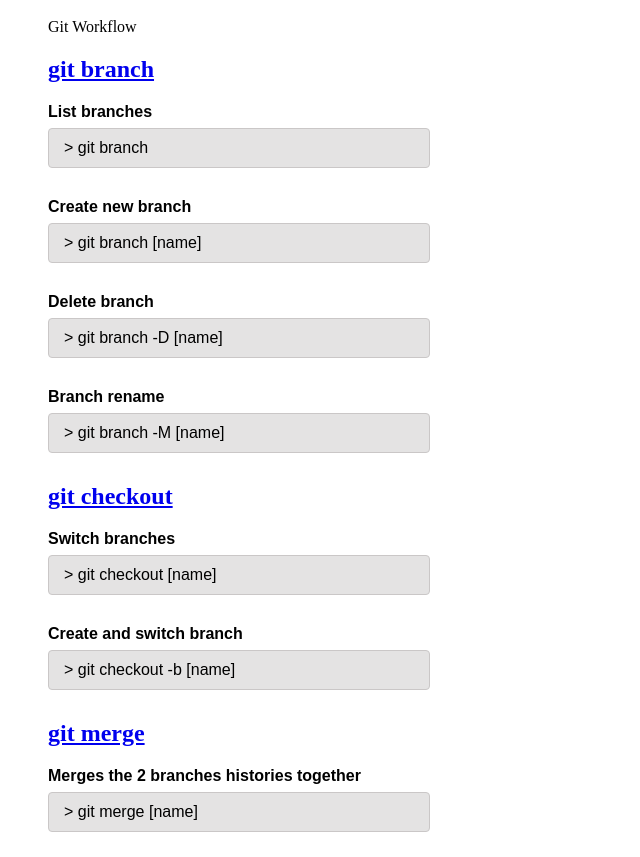
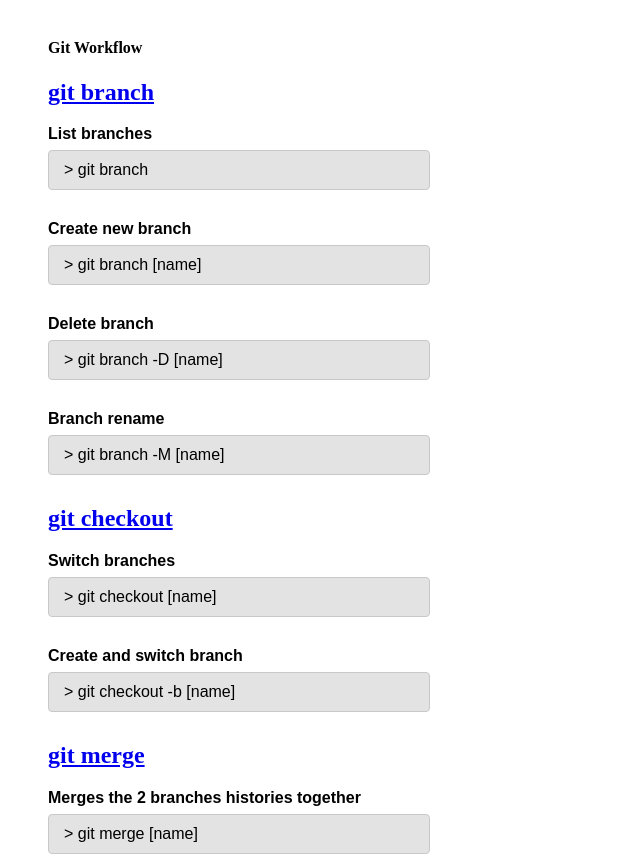
Before and after one commit to NadavNassi/git-workflow, a plain HTML site: page index.html in a window 1280 px wide. Shown: the top 857 px of the page, without its empty margins (0-640 px from the left). Drawn offline with Linux system fonts and the light colour scheme.

Commit message:
changged header size

```diff
--- a/index.html
+++ b/index.html
@@ -8,7 +8,7 @@
 
 <body>
   <div class="app">
-    <div>Git Workflow</div>
+    <h4>Git Workflow</h4>
 
     <h2>
       <a target="_blank" href="https://git-scm.com/docs/git-branch">
```
